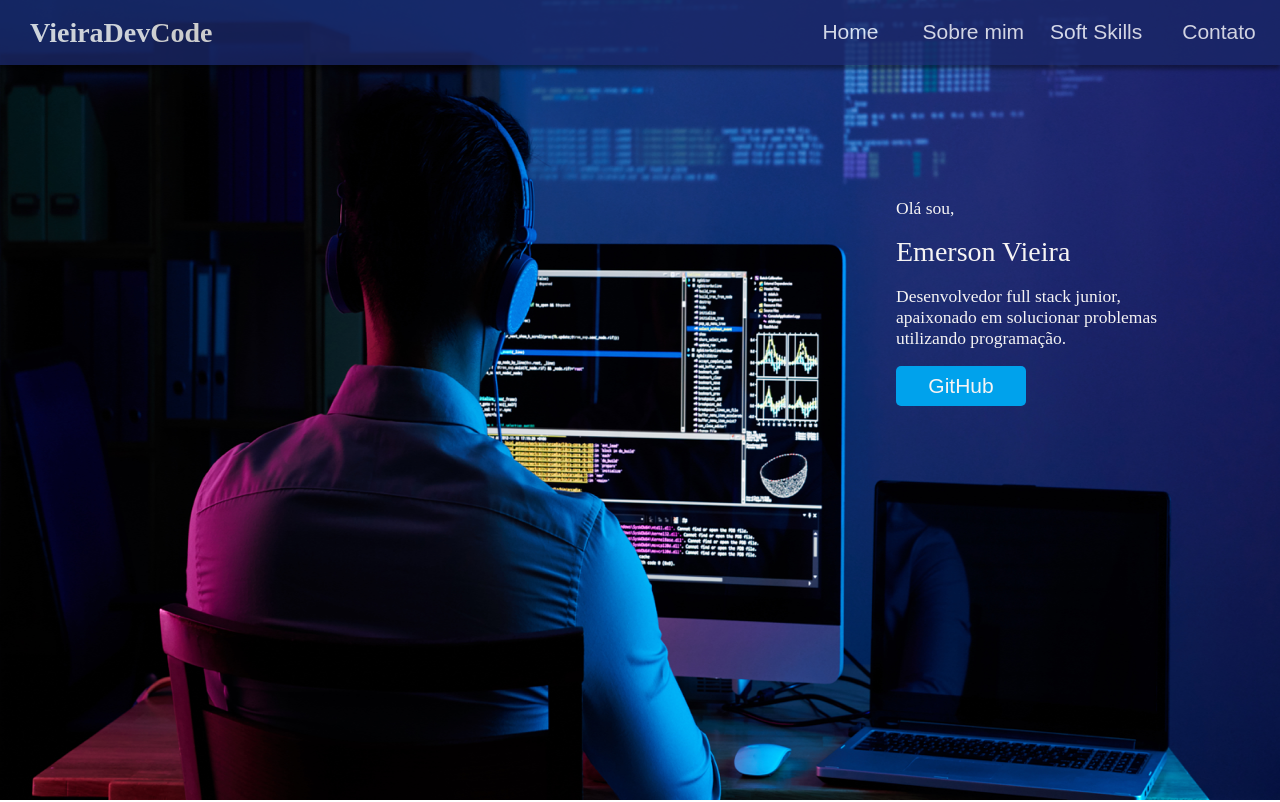
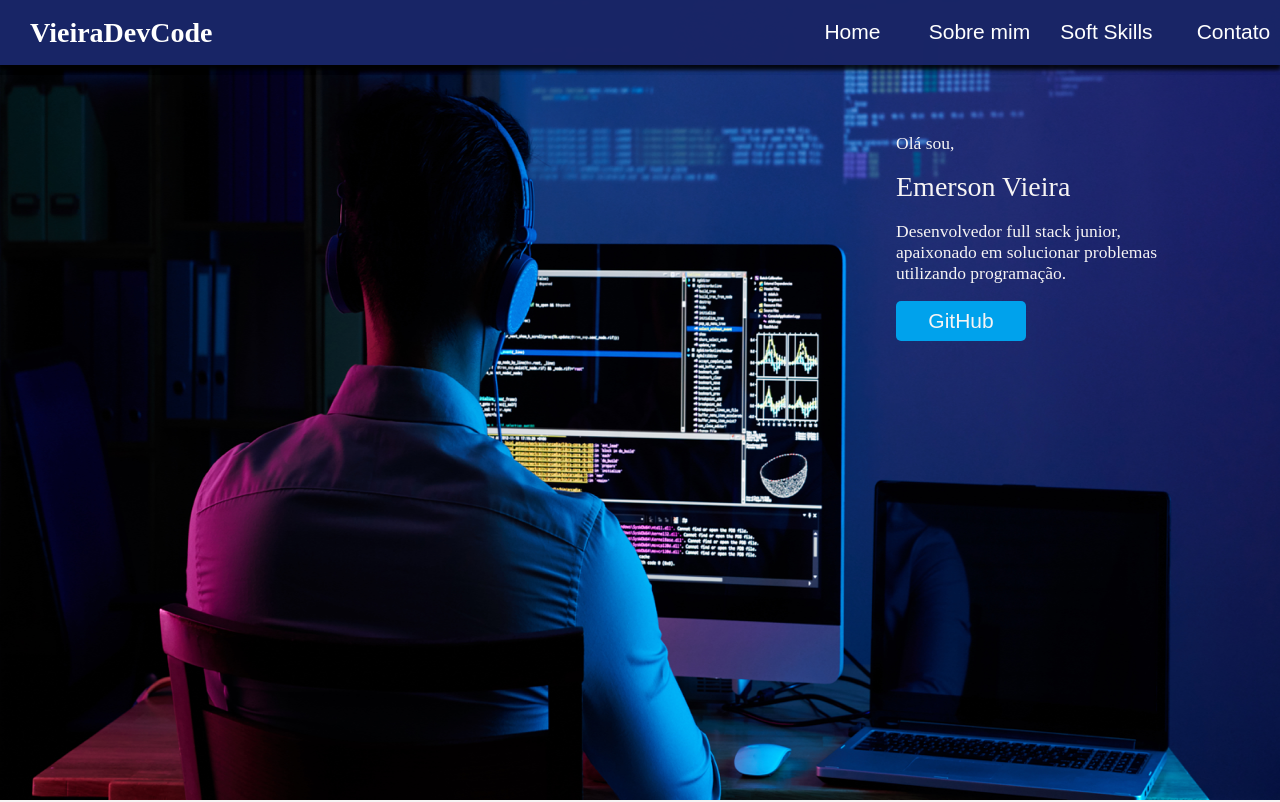
Before and after one commit to emevieira123/ProjetoSite, a React (Create React App) app: page / in a window 1280 px wide. Shown: the top 802 px of the page. Built offline with nearby package versions, Linux system fonts and the light colour scheme.

Commit message:
Adicionado scroll as paginas

```diff
--- a/src/pages/Components/Header/header.css
+++ b/src/pages/Components/Header/header.css
@@ -1,6 +1,8 @@
 .header-home
 {
-  position: relative;
+  position: fixed;
+  left: 0;
+  top: 0;
   width: 100%;
   height: 65px;
   background: #192666;
--- a/src/pages/Components/Header/header.js
+++ b/src/pages/Components/Header/header.js
@@ -1,25 +1,52 @@
 import './header.css';
-const Home = () => {
-  return window.location.href = '/';
-}
-const Sobre = () => {
-  return window.location.href = '/sobre';
-}
-const Skills = () => {
-  return window.location.href = '/softSkills';
-}
-const Contato = () => {
-  return window.location.href = '/contato';
-}
+
+import { Link } from "react-scroll";
 
 const Header = () => {
   return (
     <div className="header-home">
       <p>VieiraDevCode</p>
-      <button onClick={Home}>Home</button>
-      <button onClick={Sobre}>Sobre mim</button>
-      <button onClick={Skills}>Soft Skills</button>
-      <button onClick={Contato}>Contato</button>
+      <Link
+        activeClass="active"
+        to="home"
+        spy={true}
+        smooth={true}
+        offset={-70}
+        duration={500}
+      >
+        <button>Home</button>
+      </Link>
+      <Link
+        activeClass="active"
+        to="sobre"
+        spy={true}
+        smooth={true}
+        offset={-70}
+        duration={500}
+      >
+        <button>Sobre mim</button>
+      </Link>
+      <Link
+        activeClass="active"
+        to="skills"
+        spy={true}
+        smooth={true}
+        offset={-70}
+        duration={500}
+      >
+        <button>Soft Skills</button>
+      </Link>
+      <Link
+        activeClass="active"
+        to="contato"
+        spy={true}
+        smooth={true}
+        offset={-70}
+        duration={500}
+      >
+        <button>Contato</button>
+      </Link>
+
     </div>
   );
 }
--- a/src/pages/Contato/contato.css
+++ b/src/pages/Contato/contato.css
@@ -1,18 +1,10 @@
-.headerSemOpacity
-{
-  width: 100%;
-  height: 65px;
-  background: #192666;
-
-  position: absolute;
-}
-
 .contatoContainer
 {
-  position: absolute;
+  position: relative;
   width: 100%;
-  height: 91.7vh;
+  height: 92vh;
   background: F6F4F4;
+
 
   display: flex;
 
@@ -25,7 +17,7 @@
   position: absolute;
   font-size: 3rem;
   color: #666666;
-  top: 7rem;
+  top: 4rem;
   margin-right: 50%;
 }
 .containerForm
--- a/src/pages/Contato/contato.js
+++ b/src/pages/Contato/contato.js
@@ -18,11 +18,9 @@ function Contato() {
   }
 
   return (
-    <div>
-      <div className="headerSemOpacity"></div>
-      <Header />
+    <>
       <div className="contatoContainer">
-
+        <Header />
         <h1>Formulário para Contato</h1>
 
         <div className="containerForm">
@@ -64,7 +62,7 @@ function Contato() {
         </div>
 
       </div>
-    </div>
+    </>
   );
 }
 export default Contato;
--- a/src/pages/Home/home.css
+++ b/src/pages/Home/home.css
@@ -1,3 +1,8 @@
+.container-home
+{
+  height: 100vh;
+}
+
 .container-home img
 {
 position: absolute;
--- /dev/null
+++ b/src/pages/Sections/section.css
@@ -0,0 +1,24 @@
+.container1
+{
+  width: 100%;
+  height: 100vh;
+  background: gray;
+}
+.container2
+{
+  width: 100%;
+  height: 100vh;
+  background: darkblue;
+}
+.container3
+{
+  width: 100%;
+  height: 100vh;
+  background: darkmagenta;
+}
+.container4
+{
+  width: 100%;
+  height: 100vh;
+  background: darkred;
+}
--- /dev/null
+++ b/src/pages/Sections/section.js
@@ -0,0 +1,28 @@
+import Contato from '../Contato/contato';
+import Home from '../Home/home';
+import Sobre from '../Sobre/sobre';
+import SoftSkills from '../SoftSkills/softSkills';
+import './section.css';
+
+const Sections = () => {
+  return (
+    <>
+      <section>
+        <section id="home">
+          <Home />
+        </section>
+        <section id="sobre">
+          <Sobre />
+        </section>
+        <section id="skills">
+          <SoftSkills />
+        </section>
+        <section id="contato">
+          <Contato />
+        </section>
+      </section>
+    </>
+  );
+}
+
+export default Sections;
--- a/src/pages/Sobre/sobre.css
+++ b/src/pages/Sobre/sobre.css
@@ -1,6 +1,6 @@
 .containerSobre
 {
-  position: absolute;
+  position: relative;
   width: 100%;
   height: 91.7vh;
   background: #F6F4F4;
@@ -10,7 +10,7 @@
 {
   position: relative;
   width: 45%;
-  height: 91vh;
+  height: 91.7vh;
   background: #F6F4F4;
   margin-left: 5%;
 
@@ -83,10 +83,10 @@
 .headerSemOpacity
 {
   width: 100%;
-  height: 65px;
+  height: 565px;
   background: #192666;
 
-  position: absolute;
+  position: relative;
 }
 
 @media(max-width: 1000px)
--- a/src/pages/Sobre/sobre.js
+++ b/src/pages/Sobre/sobre.js
@@ -5,7 +5,6 @@ import './sobre.css';
 function Sobre() {
   return (
     <div>
-      <div className="headerSemOpacity"></div>
       <Header />
       <div className="containerSobre">
 
--- a/src/pages/SoftSkills/softSkills.css
+++ b/src/pages/SoftSkills/softSkills.css
@@ -1,19 +1,21 @@
+.skillsContainer
+{
+  height: 91.7vh;
+  background: #192666;
+  position: relative;
+}
 
 .skillsContainer img
 {
 position: absolute;
 width: 100%;
-height: 100vh;
-}
+height: 91.7vh;
 
-.skillsContainer-opacity
-{
-  position: absolute;
-  width: 100%;
-  height: 91.7vh;
-  background: #192666;
+filter: opacity(60%);
 
-  filter: opacity(50%);
+display: flex;
+align-items: center;
+justify-content: center;
 }
 
 .skillsContainer-opacity div
--- a/src/routes.js
+++ b/src/routes.js
@@ -1,19 +1,12 @@
 import React from 'react';
 import { BrowserRouter, Switch, Route } from 'react-router-dom';
-import Home from './pages/Home/home';
-import Sobre from './pages/Sobre/sobre';
-import SoftSkills from './pages/SoftSkills/softSkills';
-import Contato from './pages/Contato/contato';
+import Sections from './pages/Sections/section';
 
 function Routes() {
   return (
     <BrowserRouter>
       <Switch>
-        <Route path="/" exact component={Home} />
-        <Route path="/home" component={Home} />
-        <Route path="/sobre" component={Sobre} />
-        <Route path="/softSkills" component={SoftSkills} />
-        <Route path="/contato" component={Contato} />
+        <Route path="/" exact component={Sections} />
       </Switch>
     </BrowserRouter>
   );
```
Also changed, not shown: src/pages/Home/home.js (+0 -7 lines).
